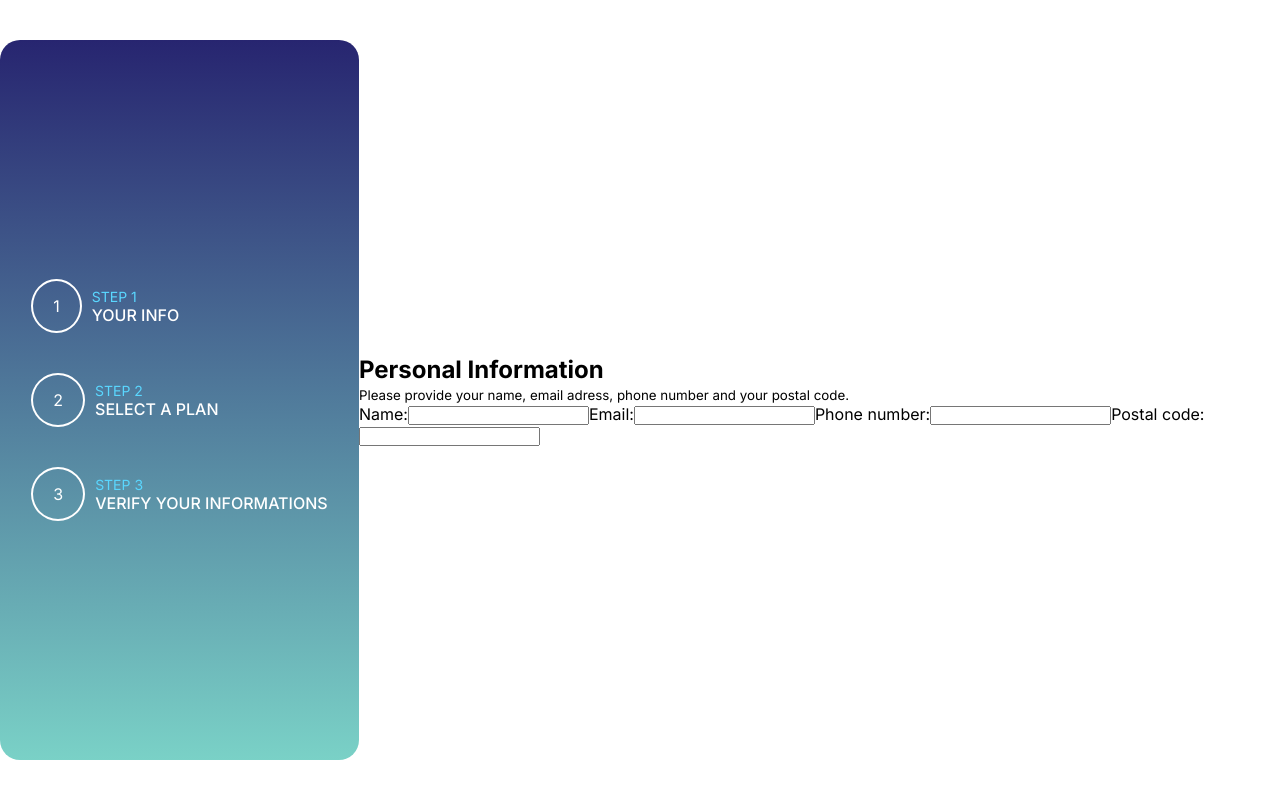
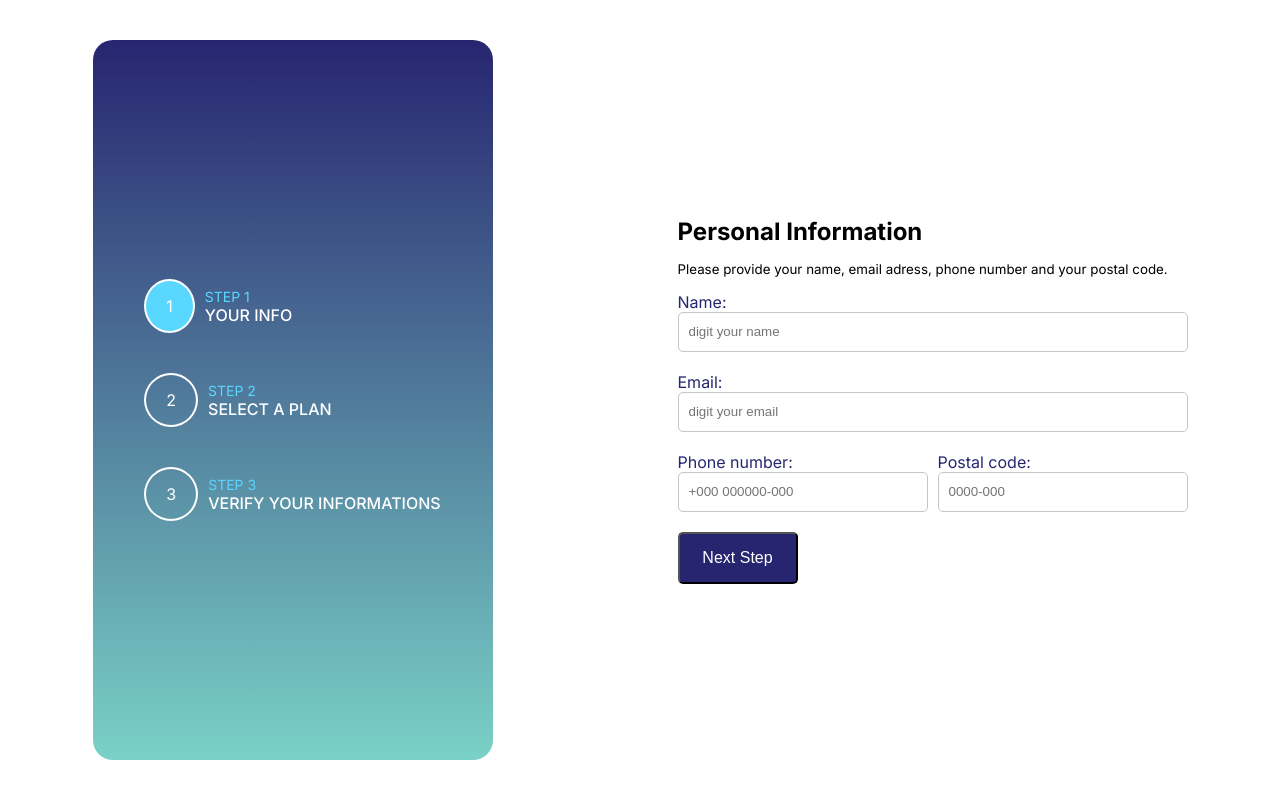
Before and after one commit to leokoby/step-form, a Next.js app: page / in a window 1280 px wide. Built offline with nearby package versions, Linux system fonts and the light colour scheme.

Commit message:
step 1 desktop 100%

```diff
--- a/package.json
+++ b/package.json
@@ -13,6 +13,7 @@
     "eslint-config-next": "13.4.7",
     "next": "13.4.7",
     "react": "18.2.0",
-    "react-dom": "18.2.0"
+    "react-dom": "18.2.0",
+    "react-hook-form": "^7.45.1"
   }
 }
--- a/src/app/page.jsx
+++ b/src/app/page.jsx
@@ -1,19 +1,33 @@
+"use client"
+import { useState } from 'react'
 import styles from './page.module.css'
+import {useForm} from 'react-hook-form'
 
 export default function Home() {
+  const [step, setStep] = useState(1)
+  const { register, handleSubmit } = useForm()
+
+  const onSubmit = (data) => {
+    const {name, email, phonenumber, postalcode} = data
+    console.log(name, email, phonenumber, postalcode)
+    if(name && email && phonenumber && postalcode){
+      setStep(2)
+    }
+  }
+
   return (
     <main className={styles.main}>
       <aside className={styles.containerAside}>
         <div>
           <span className={styles.containerStep}>
-            <p className={styles.bullet}>1</p>
+            <p className={`${styles.bullet} ${step > 0 ? styles.bulletActive : ''}`}>1</p>
             <span className={styles.stepInfo}>
               <p className={styles.stepNumber}>STEP 1</p>
               <p className={styles.stepName}>YOUR INFO</p>
             </span>
           </span>
           <span className={styles.containerStep}>
-            <p className={styles.bullet}>2</p>
+            <p className={`${styles.bullet} ${step > 1 ? styles.bulletActive : ''}`}>2</p>
             <span className={styles.stepInfo}>
               <p className={styles.stepNumber}>STEP 2</p>
               <p className={styles.stepName}>SELECT A PLAN</p>
@@ -31,23 +45,26 @@ export default function Home() {
       <div className={styles.containerForm}>
         <h2>Personal Information</h2>
         <small>Please  provide your name, email adress, phone number and your postal code.</small>
-        <form>
+        <form method='POST' onSubmit={handleSubmit(onSubmit)}>
           <label htmlFor="name">
             Name:
-            <input type="text" name="name" id="name" />
+            <input {...register("name", {required: true})} placeholder='digit your name'/>
           </label>
           <label htmlFor="email">
             Email:
-            <input type="email" name="email" id="email" />
+            <input {...register("email",  {required: true})} placeholder='digit your email'/>
           </label>
+          <div>
             <label htmlFor="phone">
               Phone number:
-            <input type="tel" name="phone" id="phone" />
+              <input {...register("phonenumber",  {required: true})} placeholder='+000 000000-000'/>
             </label>
             <label htmlFor="postalcode">
               Postal code:
-            <input type="text" name="postalcode" id="postalcode" />
+              <input {...register("postalcode",  {required: true})} placeholder='0000-000'/>
             </label>
+          </div>
+          <button type='submit'>Next Step</button>
         </form>
       </div>
     </main>
--- a/src/app/page.module.css
+++ b/src/app/page.module.css
@@ -1,5 +1,7 @@
 .main {
   width: 100%;
+  max-width: 1400px;
+  margin: 0 auto;
   height: 100vh;
   background-color: rgb(255, 255, 255);
   display: flex;
@@ -35,6 +37,16 @@
   border-radius: 50%;
   color: #fff;
 }
+.main .containerAside div .containerStep .bulletActive {
+  display: flex;
+  align-items: center;
+  justify-content: center;
+  padding: 15px 20px;
+  border: 2px solid #fff;
+  border-radius: 50%;
+  color: #fff;
+  background-color: #5AD7FF;
+}
 .main .containerAside div .containerStep .stepInfo .stepNumber {
   color: #5AD7FF;
   font-size: 0.875rem;
@@ -43,4 +55,49 @@
   color: #FFF;
   font-size: 1rem;
   font-weight: 500;
+}
+.main .containerForm {
+  display: flex;
+  flex-direction: column;
+  gap: 15px;
+}
+.main .containerForm form {
+  display: flex;
+  flex-direction: column;
+  gap: 20px;
+}
+.main .containerForm form label {
+  display: flex;
+  flex-direction: column;
+  color: #272570;
+  font-weight: 400;
+  font-size: 1rem;
+}
+.main .containerForm form label input {
+  height: 40px;
+  padding: 0 10px;
+  border: 1px solid #c6c6c6;
+  border-radius: 5px;
+}
+.main .containerForm form div {
+  display: flex;
+  gap: 10px;
+}
+.main .containerForm form div label input {
+  width: 250px;
+}
+.main .containerForm form button {
+  width: 100%;
+  max-width: 120px;
+  padding: 15px;
+  cursor: pointer;
+  background-color: #272570;
+  color: #fff;
+  font-weight: 500;
+  font-size: 1rem;
+  border-radius: 5px;
+  transition: all 200ms ease-in-out;
+}
+.main .containerForm form button:hover {
+  background-color: #1a184a;
 }/*# sourceMappingURL=page.module.css.map */
--- a/src/app/page.module.scss
+++ b/src/app/page.module.scss
@@ -1,5 +1,7 @@
 .main{
   width: 100%;
+  max-width: 1400px;
+  margin: 0 auto;
   height: 100vh;
   background-color: rgb(255, 255, 255);
   display: flex;
@@ -32,6 +34,16 @@
           border-radius: 50%;
           color: #fff;
         }
+        .bulletActive{
+          display: flex;
+          align-items: center;
+          justify-content: center;
+          padding: 15px 20px;
+          border: 2px solid #fff;
+          border-radius: 50%;
+          color: #fff;
+          background-color: #5AD7FF;
+        }
 
         .stepInfo{
           .stepNumber{
@@ -48,4 +60,57 @@
       }
     }
   }
+
+  .containerForm{
+    display: flex;
+    flex-direction: column;
+    gap: 15px;
+    form{
+      display: flex;
+      flex-direction: column;
+      gap: 20px;
+
+      label{
+        display: flex;
+        flex-direction: column;
+        color: #272570;
+        font-weight: 400;
+        font-size: 1rem;
+
+        input{
+          height: 40px;
+          padding:0 10px;
+          border: 1px solid #c6c6c6;
+          border-radius: 5px;
+        }
+      }
+
+      div{
+        display: flex;
+        gap: 10px;
+        label{
+          input{
+            width: 250px;
+          }
+        }
+      }
+
+      button {
+        width: 100%;
+        max-width: 120px;
+        padding: 15px;
+        cursor: pointer;
+        background-color: #272570;
+        color: #fff;
+        font-weight: 500;
+        font-size: 1rem;
+        border-radius: 5px;
+        transition: all 200ms ease-in-out;
+        &:hover{
+          background-color:darken($color: #272570, $amount: 10);
+        }
+      }
+
+    }
+  }
 }
```
Also changed, not shown: 2 other files (tests, documents, lock files or other folders). Lines whose indentation alone changed are shown as unchanged.
